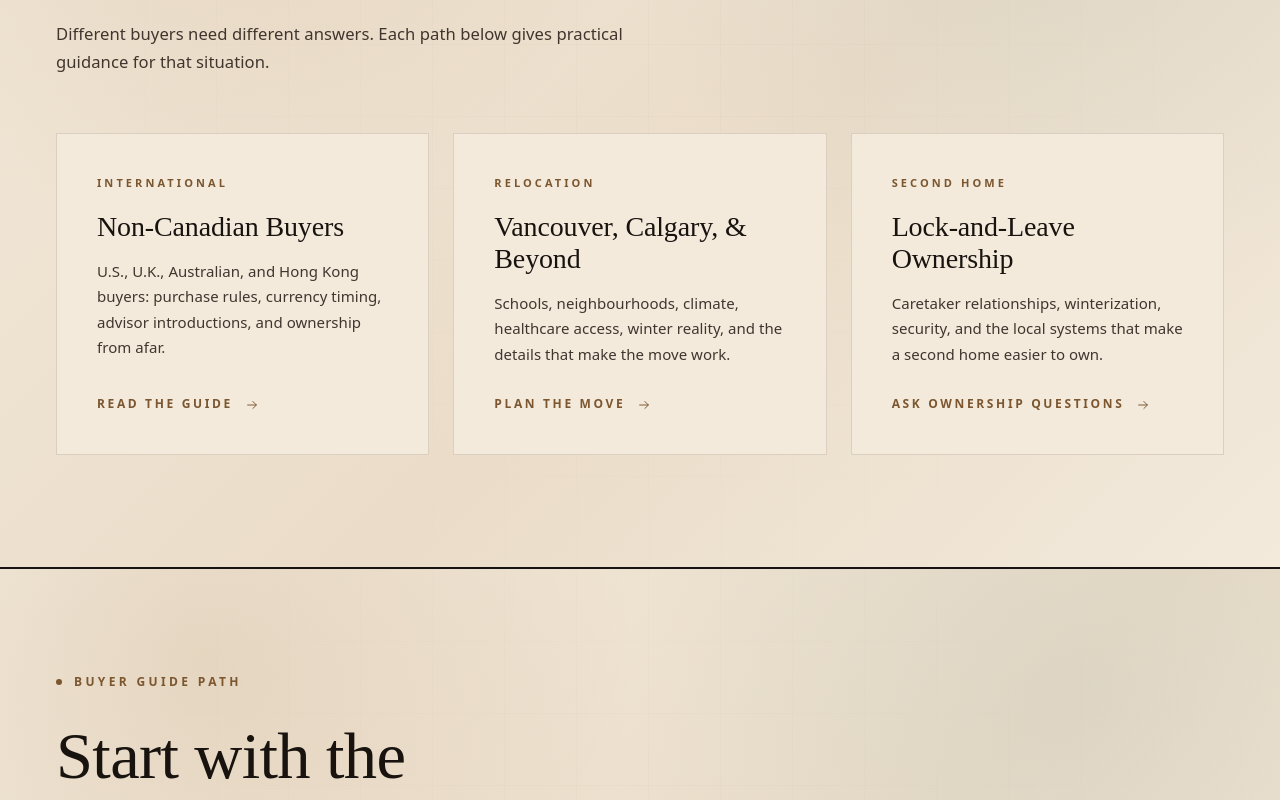
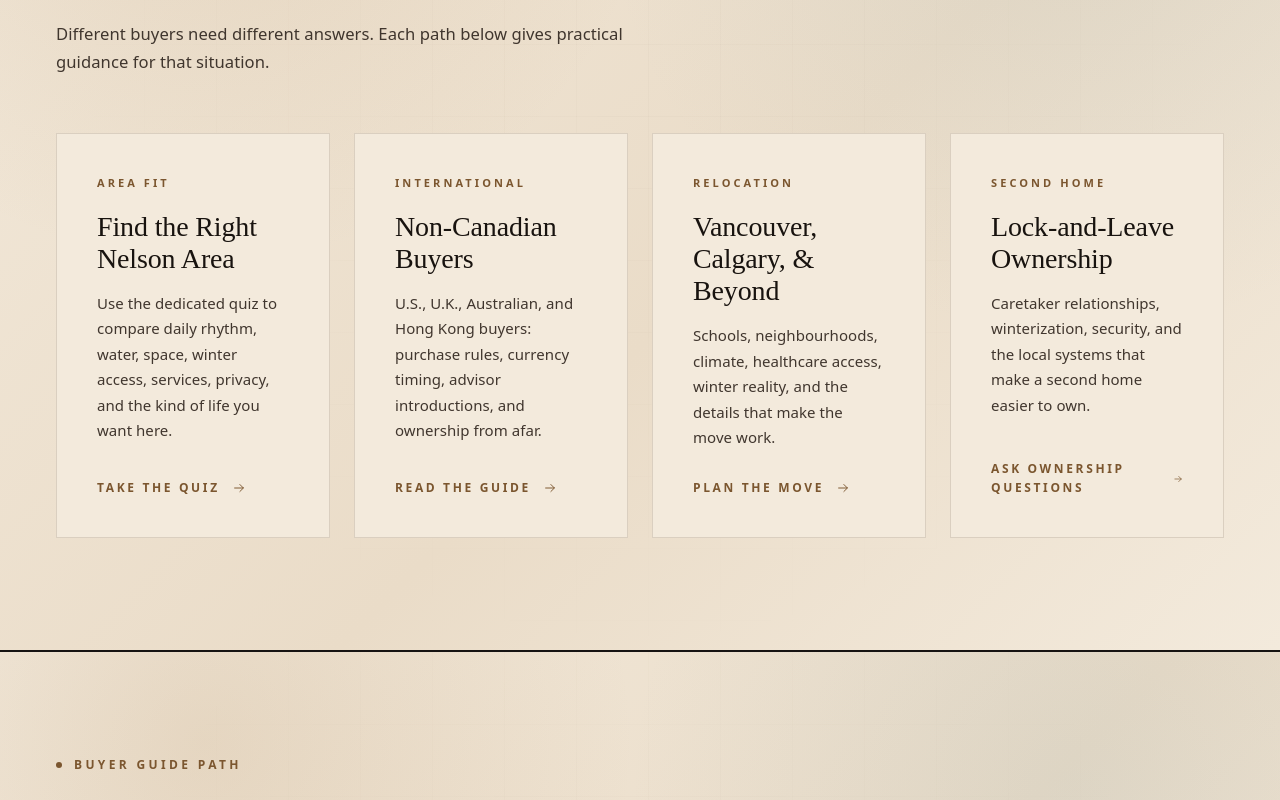
Before and after one commit to KootenayMadeDigital/Luke-Mori-Luxury-Real-Estate, a Next.js app: page /buyers in a window 1280 px wide. Shown: the part 6280-7080 px from the top of the page. Built offline with nearby package versions, Linux system fonts and the light colour scheme; a web font is replaced by a local one.

Commit message:
fix: link buyers page to area fit quiz

```diff
--- a/src/app/buyers/page.tsx
+++ b/src/app/buyers/page.tsx
@@ -21,6 +21,13 @@ export const metadata = buildPageMetadata({
 });
 
 const buyerResourceCards = [
+  {
+    href: "/buyers/area-fit-quiz",
+    eyebrow: "Area Fit",
+    title: "Find the Right Nelson Area",
+    body: "Use the dedicated quiz to compare daily rhythm, water, space, winter access, services, privacy, and the kind of life you want here.",
+    cta: "Take the quiz",
+  },
   {
     href: "/buyers/international",
     eyebrow: "International",
@@ -312,7 +319,7 @@ export default function BuyersPage() {
             </SectionLede>
           </Reveal>
 
-          <div className="grid grid-cols-1 gap-6 md:grid-cols-3">
+          <div className="grid grid-cols-1 gap-6 md:grid-cols-2 xl:grid-cols-4">
             {buyerResourceCards.map((card) => (
               <Reveal key={card.title}>
                 <Link
```
